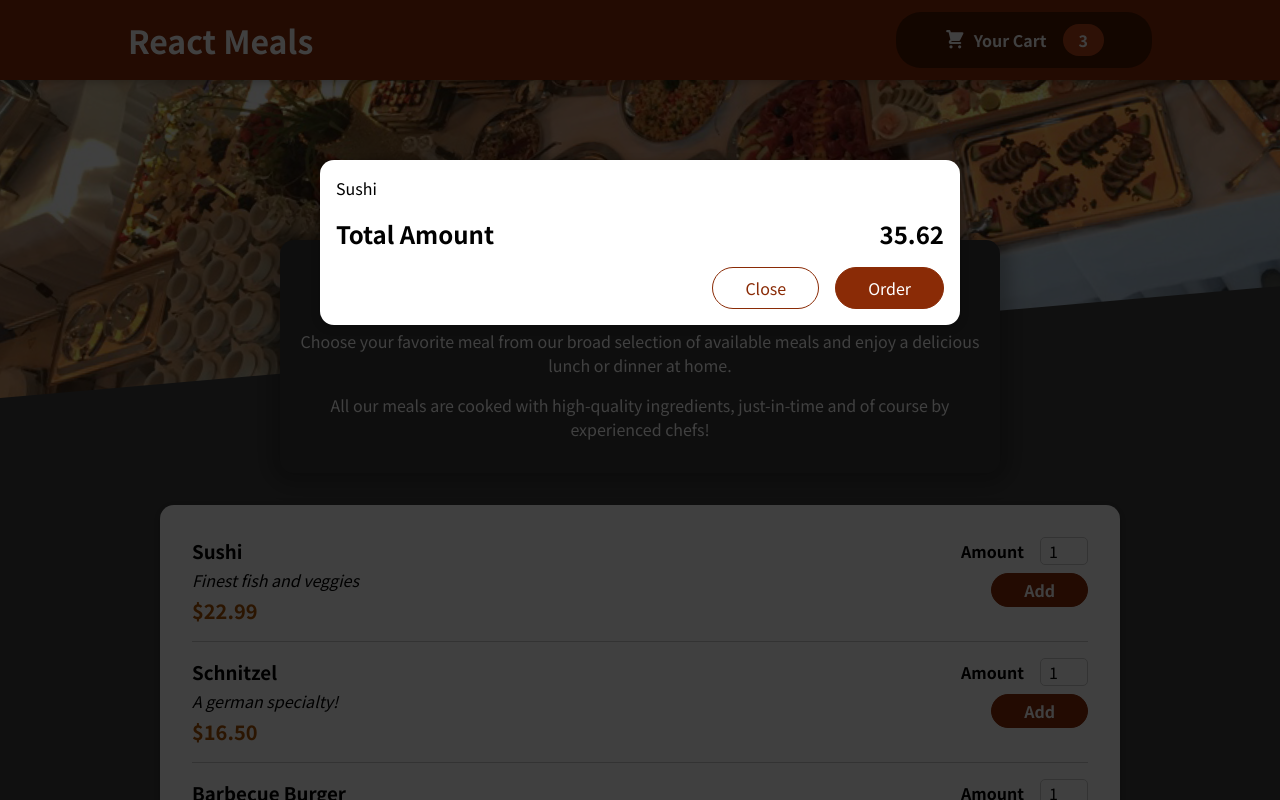
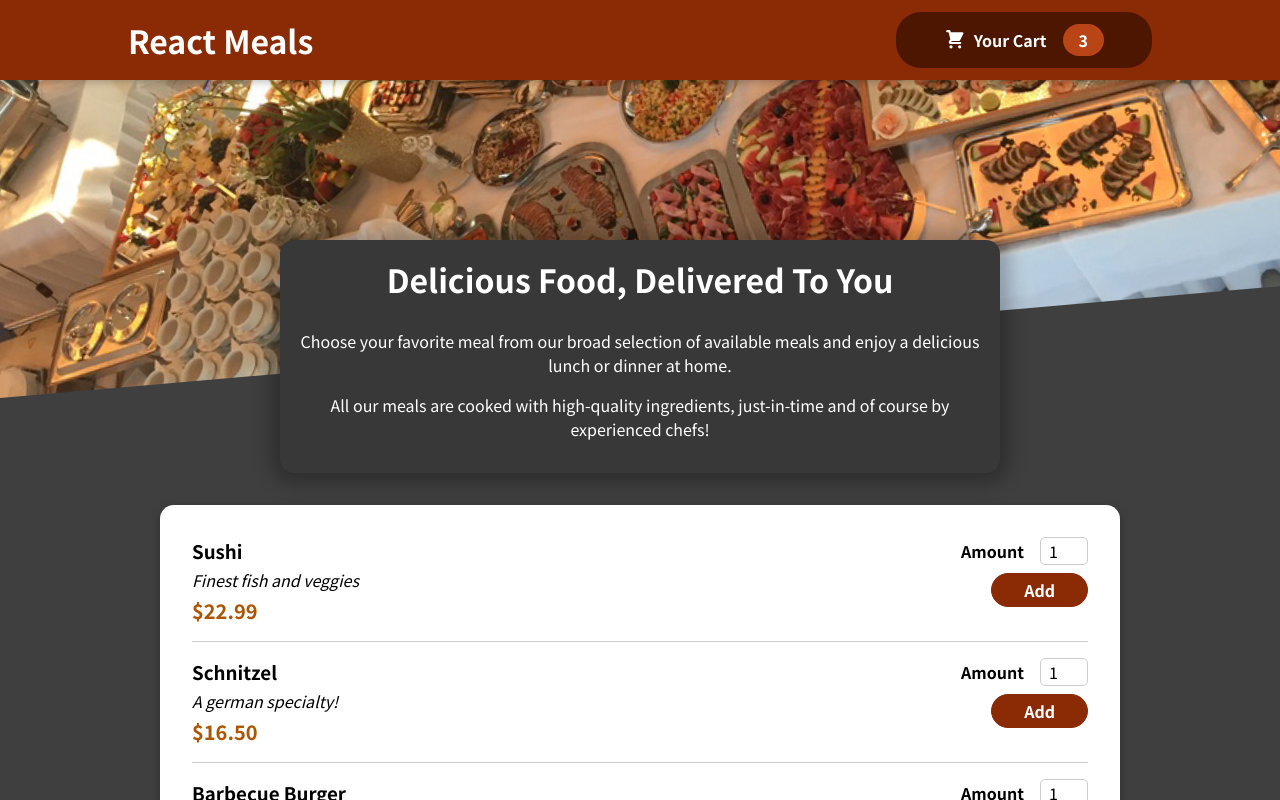
Before and after one commit to EstrellaDionis/FoodOrderApp, a React (Create React App) app: page / in a window 1280 px wide. Shown: the top 800 px of the page. Built offline with nearby package versions, Linux system fonts and the light colour scheme.

Commit message:
created state in App.js to handle Modal display and deactivation and passing onClose prop function to Cart, Header, HeaderCartButton and Modal all with notes

```diff
--- a/src/App.js
+++ b/src/App.js
@@ -1,14 +1,25 @@
-import React, { Fragment } from "react";
+import React, { Fragment, useState } from "react";
 
 import Header from "./components/Layout/Header";
 import Meals from "./components/Meals/Meals";
 import Cart from "./components/Cart/Cart";
 
 function App() {
+  const [cartIsShown, setCartIsShown] = useState(false);
+
+  const showCartHandler = () => {
+    setCartIsShown(true);
+  };
+
+  const hideCartHandler = () => {
+    setCartIsShown(false);
+  };
+
+  //reminder of && operator: is the statement before is false, it will not show the expression. If the statement is true, it will.
   return (
     <Fragment>
-      <Cart />
-      <Header />
+      {cartIsShown && <Cart onClose={hideCartHandler} />}
+      <Header onShowCart={showCartHandler} />
       <main>
         <Meals />
       </main>
--- a/src/components/Cart/Cart.js
+++ b/src/components/Cart/Cart.js
@@ -11,15 +11,18 @@
     </ul>
   );
 
+  //props.onClose for button is being received from App.js
   return (
-    <Modal>
+    <Modal onClose={props.onClose}>
       {cartItems}
       <div className={classes.total}>
         <span>Total Amount</span>
         <span>35.62</span>
       </div>
       <div className={classes.actions}>
-        <button className={classes["button--alt"]}>Close</button>
+        <button className={classes["button--alt"]} onClick={props.onClose}>
+          Close
+        </button>
         <button className={classes.button}>Order</button>
       </div>
     </Modal>
--- a/src/components/Layout/Header.js
+++ b/src/components/Layout/Header.js
@@ -1,20 +1,23 @@
 import React, { Fragment } from "react";
 
 import HeaderCartButton from "./HeaderCartButton";
-import mealsImage from '../../assets/meals.jpg'
-import classes from './Header.module.css'
+import mealsImage from "../../assets/meals.jpg";
+import classes from "./Header.module.css";
 
 //the reason 'main-image' is done this way is because the class is done with a dash
-const Header = props => {
-    return <Fragment>
-        <header className={classes.header}>
-            <h1>React Meals</h1>
-            <HeaderCartButton />
-        </header>
-        <div className={classes['main-image']}>
-            <img src={mealsImage} alt="A table full of food" />
-        </div>
+//HeaderCartButton receiving props from App.js
+const Header = (props) => {
+  return (
+    <Fragment>
+      <header className={classes.header}>
+        <h1>React Meals</h1>
+        <HeaderCartButton onClick={props.onShowCart} />
+      </header>
+      <div className={classes["main-image"]}>
+        <img src={mealsImage} alt="A table full of food" />
+      </div>
     </Fragment>
-}
+  );
+};
 
 export default Header;
--- a/src/components/Layout/HeaderCartButton.js
+++ b/src/components/Layout/HeaderCartButton.js
@@ -1,16 +1,17 @@
-import CartIcon from '../Cart/CartIcon'
-import classes from './HeaderCartButton.module.css'
+import CartIcon from "../Cart/CartIcon";
+import classes from "./HeaderCartButton.module.css";
 
-const HeaderCartButton = props => {
-    return <button className={classes.button}>
-        <span className={classes.icon}>
-            <CartIcon />
-        </span>
-        <span>Your Cart</span>
-        <span className={classes.badge}>
-            3
-        </span>
+//OnClick is receiving props from the Header.js which, Header is receiving it from App.js
+const HeaderCartButton = (props) => {
+  return (
+    <button className={classes.button} onClick={props.onClick}>
+      <span className={classes.icon}>
+        <CartIcon />
+      </span>
+      <span>Your Cart</span>
+      <span className={classes.badge}>3</span>
     </button>
-}
+  );
+};
 
 export default HeaderCartButton;
--- a/src/components/UI/Modal.js
+++ b/src/components/UI/Modal.js
@@ -3,8 +3,9 @@
 
 import classes from "./Modal.module.css";
 
+//added onClick prop to close the backdrop. It's coming from App.js
 const Backdrop = (props) => {
-  return <div className={classes.backdrop}></div>;
+  return <div className={classes.backdrop} onClick={props.onClose}></div>;
 };
 
 //this is where the actual content will be passed to the modal
@@ -27,12 +28,15 @@
 //BUT...vvv
 //we're using portal here in order to not have the html code be "all over the place" L.139
 
-//the arguments in .creataePortal are WHAT to portal and WHERE to portal it to! ex: Backdrop is being portal to portalElement
+//the arguments in .createPortal are WHAT to portal and WHERE to portal it to! ex: Backdrop is being portaled to portalElement
 //we must also make sure to have {props.children} for ModalOverlay here so that it knows to accept the child's input
 const Modal = (props) => {
   return (
     <Fragment>
-      {ReactDOM.createPortal(<Backdrop />, portalElement)}
+      {ReactDOM.createPortal(
+        <Backdrop onClose={props.onClose} />,
+        portalElement
+      )}
       {ReactDOM.createPortal(
         <ModalOverlay>{props.children}</ModalOverlay>,
         portalElement
```
